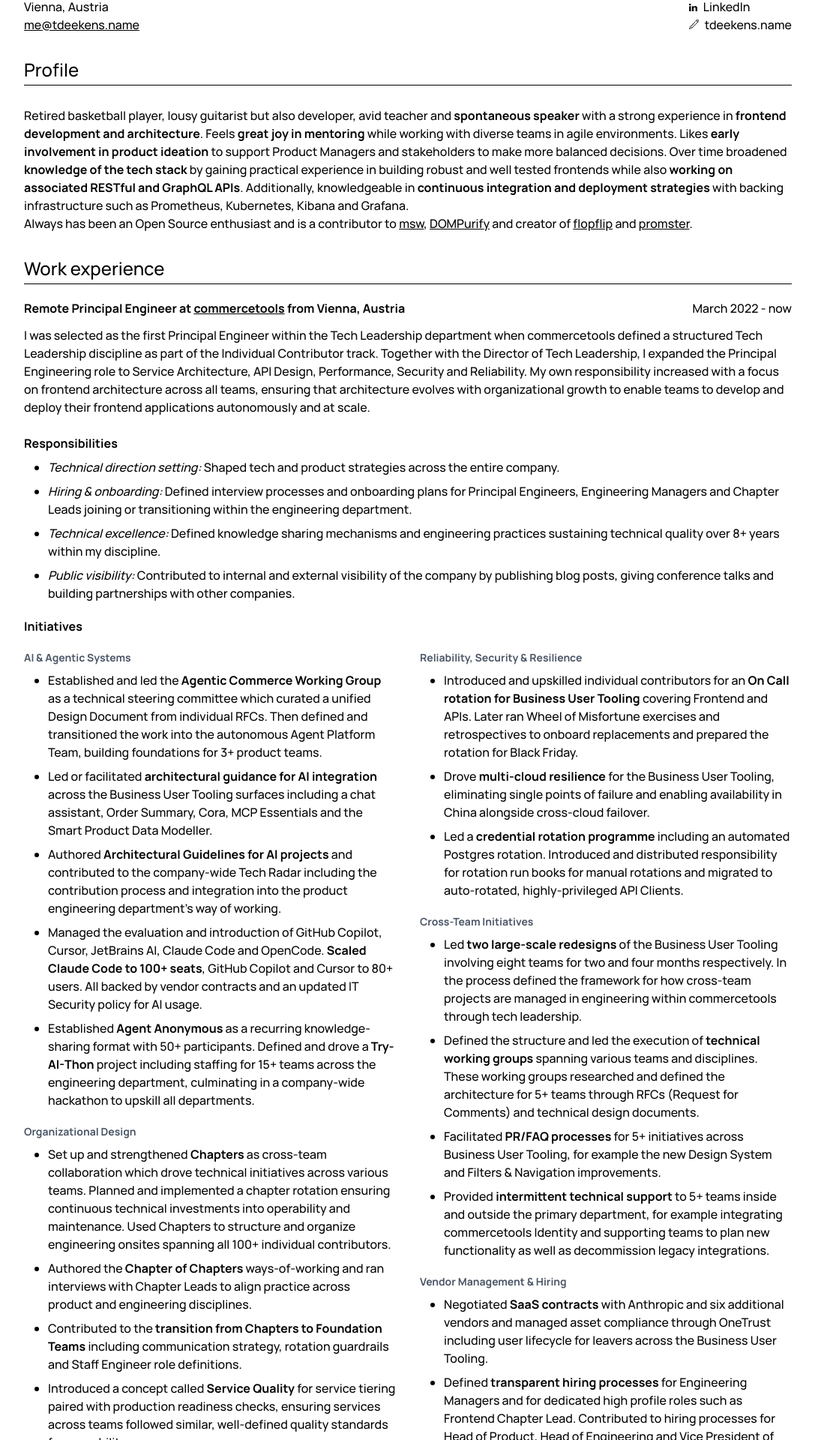
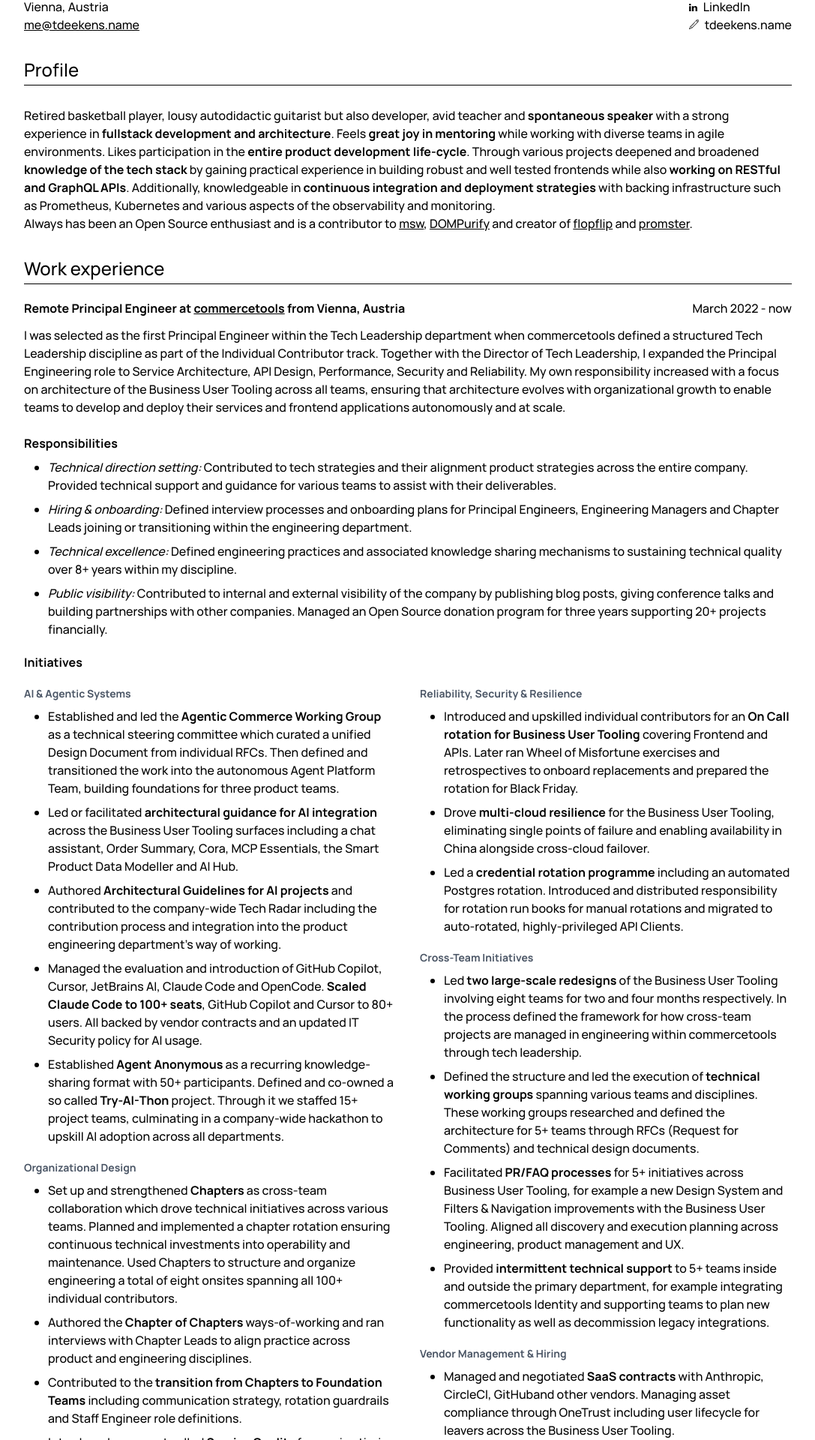
Before and after one commit to tdeekens/tdeekens.name, a Next.js app: page /curriculum-vitae in a window 1280 px wide. Shown: the part 200-2120 px from the top of the page at 75% size, without its empty margins (96-1183 px from the left). Built offline with nearby package versions, Linux system fonts and the light colour scheme.

Commit message:
chore: update cv

```diff
--- a/pages/curriculum-vitae.tsx
+++ b/pages/curriculum-vitae.tsx
@@ -81,21 +81,21 @@
       </Text.Headline>
       <article className="py-4">
         <Text.Paragraph>
-          Retired basketball player, lousy guitarist but also developer, avid
-          teacher and <strong>spontaneous speaker</strong> with a strong
-          experience in <strong>frontend development and architecture</strong>.
-          Feels <strong>great joy in mentoring</strong> while working with
-          diverse teams in agile environments. Likes{' '}
-          <strong>early involvement in product ideation</strong> to support
-          Product Managers and stakeholders to make more balanced decisions.
-          Over time broadened <strong>knowledge of the tech stack</strong> by
-          gaining practical experience in building robust and well tested
-          frontends while also{' '}
-          <strong>working on associated RESTful and GraphQL APIs</strong>.
-          Additionally, knowledgeable in{' '}
+          Retired basketball player, lousy autodidactic guitarist but also
+          developer, avid teacher and <strong>spontaneous speaker</strong> with
+          a strong experience in{' '}
+          <strong>fullstack development and architecture</strong>. Feels{' '}
+          <strong>great joy in mentoring</strong> while working with diverse
+          teams in agile environments. Likes participation in the{' '}
+          <strong>entire product development life-cycle</strong>. Through
+          various projects deepened and broadened{' '}
+          <strong>knowledge of the tech stack</strong> by gaining practical
+          experience in building robust and well tested frontends while also{' '}
+          <strong>working on RESTful and GraphQL APIs</strong>. Additionally,
+          knowledgeable in{' '}
           <strong>continuous integration and deployment strategies</strong> with
-          backing infrastructure such as Prometheus, Kubernetes, Kibana and
-          Grafana.
+          backing infrastructure such as Prometheus, Kubernetes and various
+          aspects of the observability and monitoring.
           <br />
           Always has been an Open Source enthusiast and is a contributor to{' '}
           <ExternalLink href="https://github.com/mswjs/msw">
@@ -135,10 +135,10 @@
           Together with the Director of Tech Leadership, I expanded the
           Principal Engineering role to Service Architecture, API Design,
           Performance, Security and Reliability. My own responsibility increased
-          with a focus on frontend architecture across all teams, ensuring that
-          architecture evolves with organizational growth to enable teams to
-          develop and deploy their frontend applications autonomously and at
-          scale.
+          with a focus on architecture of the Business User Tooling across all
+          teams, ensuring that architecture evolves with organizational growth
+          to enable teams to develop and deploy their services and frontend
+          applications autonomously and at scale.
         </Text.Paragraph>
         <section className="sm:my-4">
           <Text.Headline as="h3" pageBreak>
@@ -147,7 +147,9 @@
           <List.Unordered>
             <List.Item>
               <span className="italic">Technical direction setting:</span>{' '}
-              Shaped tech and product strategies across the entire company.
+              Contributed to tech strategies and their alignment product
+              strategies across the entire company. Provided technical support
+              and guidance for various teams to assist with their deliverables.
             </List.Item>
             <List.Item>
               <span className="italic">Hiring & onboarding:</span> Defined
@@ -157,14 +159,16 @@
             </List.Item>
             <List.Item>
               <span className="italic">Technical excellence:</span> Defined
-              knowledge sharing mechanisms and engineering practices sustaining
-              technical quality over 8+ years within my discipline.
+              engineering practices and associated knowledge sharing mechanisms
+              to sustaining technical quality over 8+ years within my
+              discipline.
             </List.Item>
             <List.Item>
               <span className="italic">Public visibility:</span> Contributed to
               internal and external visibility of the company by publishing blog
               posts, giving conference talks and building partnerships with
-              other companies.
+              other companies. Managed an Open Source donation program for three
+              years supporting 20+ projects financially.
             </List.Item>
           </List.Unordered>
         </section>
@@ -180,14 +184,14 @@
                   steering committee which curated a unified Design Document
                   from individual RFCs. Then defined and transitioned the work
                   into the autonomous Agent Platform Team, building foundations
-                  for 3+ product teams.
+                  for three product teams.
                 </List.Item>
                 <List.Item>
                   Led or facilitated{' '}
                   <strong>architectural guidance for AI integration</strong>{' '}
                   across the Business User Tooling surfaces including a chat
-                  assistant, Order Summary, Cora, MCP Essentials and the Smart
-                  Product Data Modeller.
+                  assistant, Order Summary, Cora, MCP Essentials, the Smart
+                  Product Data Modeller and AI Hub.
                 </List.Item>
                 <List.Item>
                   Authored{' '}
@@ -206,9 +210,9 @@
                 <List.Item>
                   Established <strong>Agent Anonymous</strong> as a recurring
                   knowledge-sharing format with 50+ participants. Defined and
-                  drove a <strong>Try-AI-Thon</strong> project including
-                  staffing for 15+ teams across the engineering department,
-                  culminating in a company-wide hackathon to upskill all
+                  co-owned a so called <strong>Try-AI-Thon</strong> project.
+                  Through it we staffed 15+ project teams, culminating in a
+                  company-wide hackathon to upskill AI adoption across all
                   departments.
                 </List.Item>
               </List.Unordered>
@@ -223,8 +227,8 @@
                   across various teams. Planned and implemented a chapter
                   rotation ensuring continuous technical investments into
                   operability and maintenance. Used Chapters to structure and
-                  organize engineering onsites spanning all 100+ individual
-                  contributors.
+                  organize engineering a total of eight onsites spanning all
+                  100+ individual contributors.
                 </List.Item>
                 <List.Item>
                   Authored the <strong>Chapter of Chapters</strong>{' '}
@@ -291,8 +295,10 @@
                 </List.Item>
                 <List.Item>
                   Facilitated <strong>PR/FAQ processes</strong> for 5+
-                  initiatives across Business User Tooling, for example the new
-                  Design System and Filters &amp; Navigation improvements.
+                  initiatives across Business User Tooling, for example a new
+                  Design System and Filters &amp; Navigation improvements with
+                  the Business User Tooling. Aligned all discovery and execution
+                  planning across engineering, product management and UX.
                 </List.Item>
                 <List.Item>
                   Provided <strong>intermittent technical support</strong> to 5+
@@ -308,10 +314,10 @@
               <Text.Headline as="h4">Vendor Management & Hiring</Text.Headline>
               <List.Unordered>
                 <List.Item>
-                  Negotiated <strong>SaaS contracts</strong> with Anthropic and
-                  six additional vendors and managed asset compliance through
-                  OneTrust including user lifecycle for leavers across the
-                  Business User Tooling.
+                  Managed and negotiated <strong>SaaS contracts</strong> with
+                  Anthropic, CircleCI, GitHuband other vendors. Managing asset
+                  compliance through OneTrust including user lifecycle for
+                  leavers across the Business User Tooling.
                 </List.Item>
                 <List.Item>
                   Defined <strong>transparent hiring processes</strong> for
```
